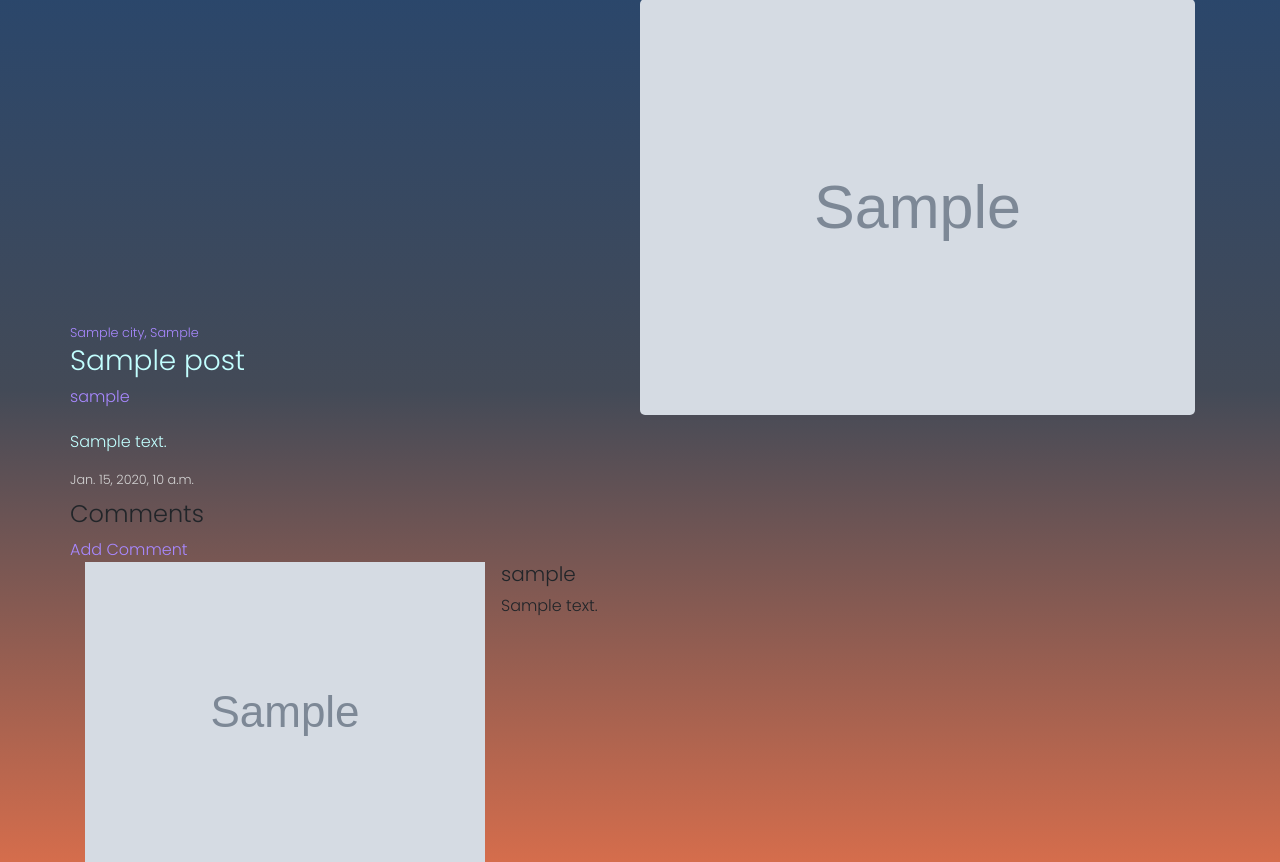
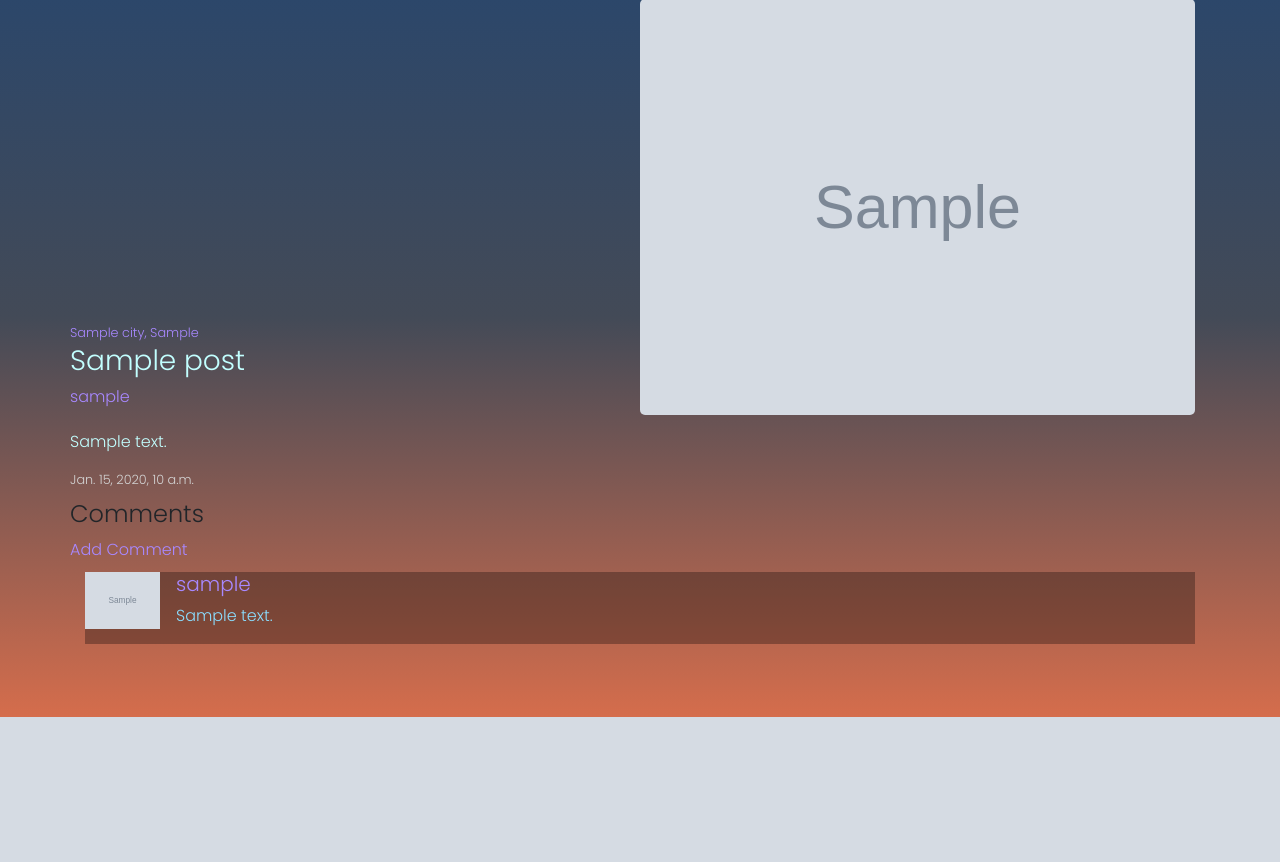
Before and after one commit to andrewjspivey/WAYFARER, a Django app: page /post/1/comment/ in a window 1280 px wide. Shown: the part 83-945 px from the top of the page. After the commit the page ends 800 px from the top, so only its background shows below. Run offline with Django 3.2, Linux system fonts and the light colour scheme; tables that the repository leaves empty hold one stand-in row (values such as "Sample post"); grey boxes marked "Sample" are stand-in pictures; some libraries are stand-ins or nearby versions.

Commit message:
styles comments

```diff
--- a/main_app/static/styles/main.css
+++ b/main_app/static/styles/main.css
@@ -374,3 +374,17 @@ a:hover {
 .comments {
     margin: 10px 0;
 }
+
+.media {
+    margin: 10px 0;
+    background-color: rgba(0, 0, 0, .3);
+}
+
+.media img {
+    width:75px;
+    height: auto;
+}
+
+.media p {
+    color: var(--secondary_light);
+}
--- a/main_app/templates/posts/detail.html
+++ b/main_app/templates/posts/detail.html
@@ -38,16 +38,21 @@
         <div class="row">
             <a data-toggle="modal" href="#add-comment-modal">Add Comment</a>
         </div>
-
+        <div class="row">
+            <div class="col">
         {% for comment in post.comments.all %}
             <div class="media">
-                <img src="{{ comment.user.profile.image.url }}" class="mr-3" alt="...">
+                <img src="{{ comment.user.profile.image.url }}" class="mr-3">
                 <div class="media-body">
+                    <a href="{% url 'profile_detail' comment.user.id %}">
                     <h5 class="mt-0">{{comment.user.username}}</h5>
+                    </a>
                     <p>{{comment.text}}</p>
                 </div>
             </div>
         {% endfor %}
+            </div>
+        </div>
     {% endif %}
 </div>
 
```
